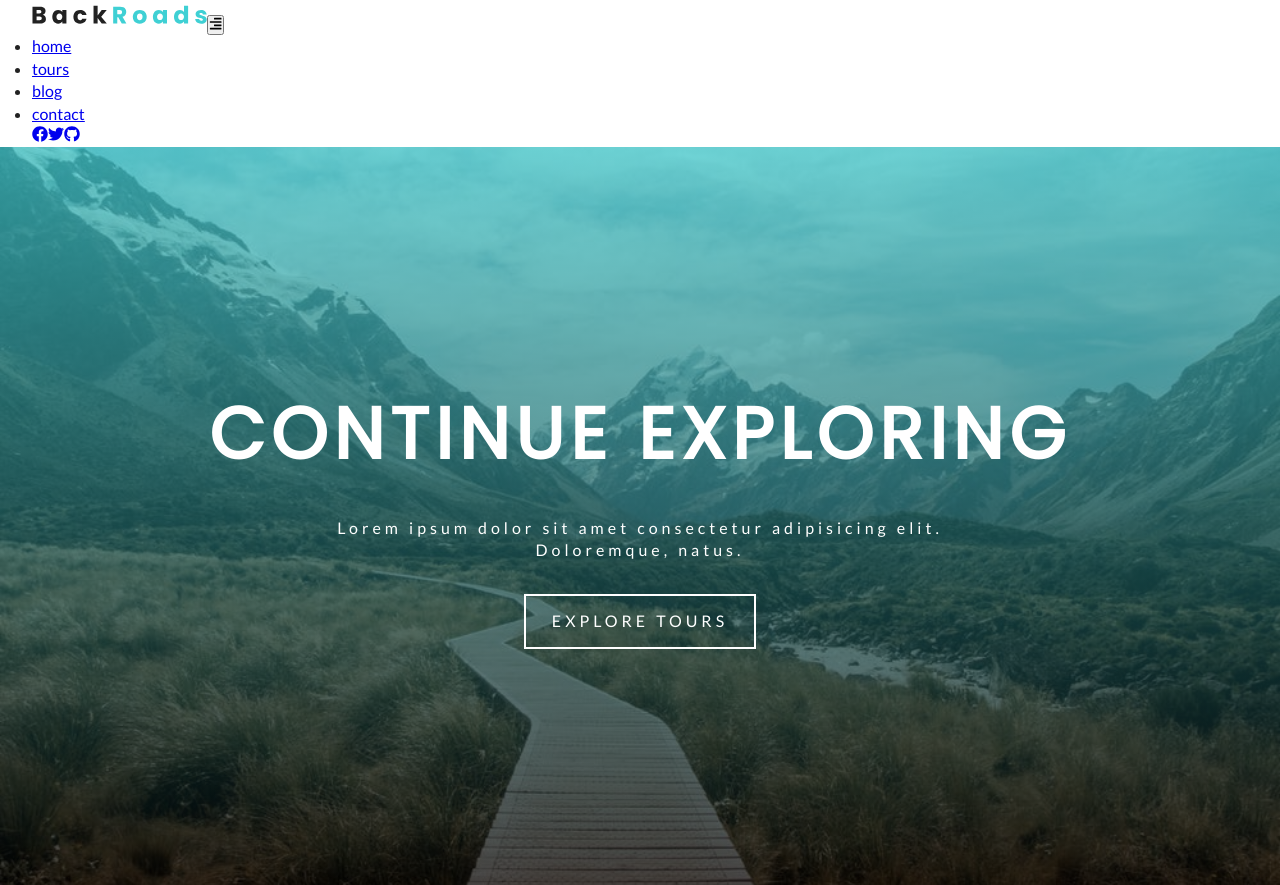
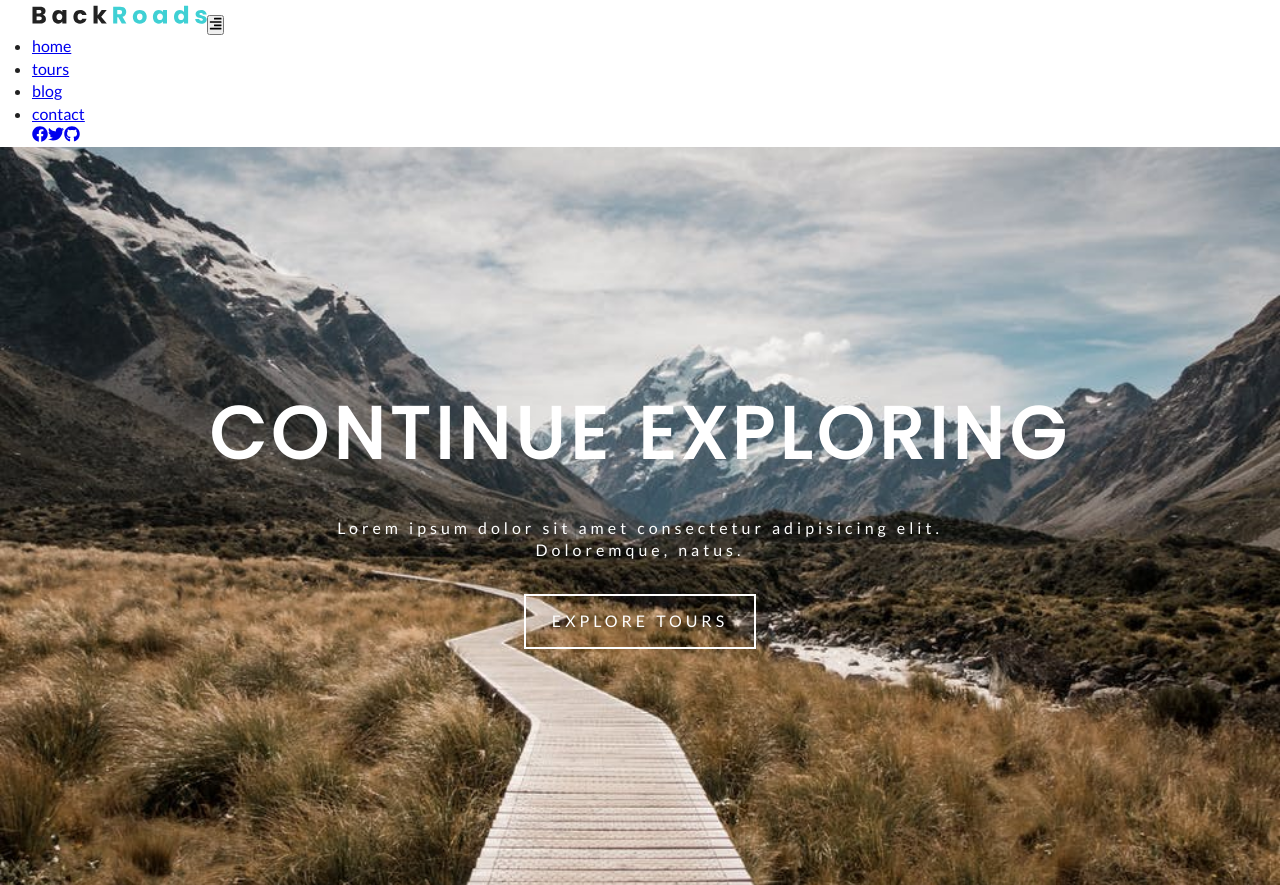
Before and after one commit to ABSphreak/backroads-gatsby, a Gatsby site: page / in a window 1280 px wide. Shown: the top 885 px of the page. Built offline with nearby package versions, Linux system fonts and the light colour scheme; Gatsby itself is replaced by a stand-in of ours.

Commit message:
➕ Using GraphQL for Images

```diff
--- a/package.json
+++ b/package.json
@@ -17,6 +17,7 @@
     "babel-plugin-styled-components": "^1.10.7",
     "bootstrap": "^4.5.0",
     "gatsby": "^2.23.3",
+    "gatsby-background-image": "^1.1.1",
     "gatsby-image": "^2.4.9",
     "gatsby-plugin-sass": "^2.3.6",
     "gatsby-plugin-sharp": "^2.6.14",
--- a/src/components/Home/About.js
+++ b/src/components/Home/About.js
@@ -1,16 +1,32 @@
 import React from "react"
 import Title from "../Title"
 import styles from "../../css/about.module.css"
-import img from "../../images/defaultBcg.jpeg"
+// import img from "../../images/defaultBcg.jpeg"
+import { useStaticQuery, graphql } from "gatsby"
+import Img from "gatsby-image"
+
+const getAbout = graphql`
+  query aboutImage {
+    aboutImage: file(relativePath: { eq: "defaultBcg.jpeg" }) {
+      childImageSharp {
+        fluid(maxWidth: 600) {
+          ...GatsbyImageSharpFluid_tracedSVG
+        }
+      }
+    }
+  }
+`
 
 const About = () => {
+  const { aboutImage } = useStaticQuery(getAbout)
   return (
     <section className={styles.about}>
       <Title title="about" subtitle="us" />
       <div className={styles.aboutCenter}>
         <article className={styles.aboutImg}>
           <div className={styles.imgContainer}>
-            <img src={img} alt="about company" />
+            {/* <img src={img} alt="about company" /> */}
+            <Img fluid={aboutImage.childImageSharp.fluid} alt="about company" />
           </div>
         </article>
         <article className={styles.aboutInfo}>
--- /dev/null
+++ b/src/components/StyledHero.js
@@ -0,0 +1,25 @@
+import React from "react"
+import styled from "styled-components"
+import BackgroundImage from "gatsby-background-image"
+
+const StyledHero = ({ img, className, children, home }) => {
+  return (
+    <BackgroundImage className={className} fluid={img} home={home}>
+      {children}
+    </BackgroundImage>
+  )
+}
+
+export default styled(StyledHero)`
+  min-height: ${props => (props.home ? "calc(100vh - 62px)" : "50vh")};
+  background: ${props =>
+    props.home
+      ? "linear-gradient(rgba(63, 208, 212, 0.7), rgba(0, 0, 0, 0.7))"
+      : "none"};
+  background-position: center;
+  background-size: cover;
+  opacity: 1 !important;
+  display: flex;
+  justify-content: center;
+  align-items: center;
+`
--- a/src/examples/Images.js
+++ b/src/examples/Images.js
@@ -30,15 +30,15 @@ const Images = () => {
     <Wrapper>
       <article>
         <h3>basic image</h3>
-        <img src={img} className="basic" />
+        <img src={img} className="basic" alt="test" />
       </article>
       <article>
         <h3>fixed image/blur</h3>
-        <Img fixed={data.fixed.childImageSharp.fixed} />
+        <Img fixed={data.fixed.childImageSharp.fixed} alt="test" />
       </article>
       <article>
         <h3>fluid image/svg</h3>
-        <Img fluid={data.fluid.childImageSharp.fluid} />
+        <Img fluid={data.fluid.childImageSharp.fluid} alt="test" />
       </article>
     </Wrapper>
   )
--- a/src/pages/index.js
+++ b/src/pages/index.js
@@ -1,16 +1,17 @@
 import React from "react"
 import { Link } from "gatsby"
 import Layout from "../components/Layout"
-import SimpleHero from "../components/SimpleHero"
+import StyledHero from "../components/StyledHero"
 import Banner from "../components/Banner"
 import About from "../components/Home/About"
 import Services from "../components/Home/Services"
+import { graphql } from "gatsby"
 
-const home = () => {
+export default ({ data }) => {
   return (
     <>
       <Layout>
-        <SimpleHero>
+        <StyledHero home="true" img={data.defaultBcg.childImageSharp.fluid}>
           <Banner
             title="continue exploring"
             info="Lorem ipsum dolor sit amet consectetur adipisicing elit. Doloremque, natus."
@@ -19,7 +20,7 @@ const home = () => {
               explore tours
             </Link>
           </Banner>
-        </SimpleHero>
+        </StyledHero>
         <About />
         <Services />
       </Layout>
@@ -27,4 +28,14 @@ const home = () => {
   )
 }
 
-export default home
+export const query = graphql`
+  query {
+    defaultBcg: file(relativePath: { eq: "defaultBcg.jpeg" }) {
+      childImageSharp {
+        fluid(quality: 90, maxWidth: 4160) {
+          ...GatsbyImageSharpFluid_withWebp
+        }
+      }
+    }
+  }
+`
```
Also changed, not shown: src/pages/test.js (+9 -2 lines), 1 other file.
